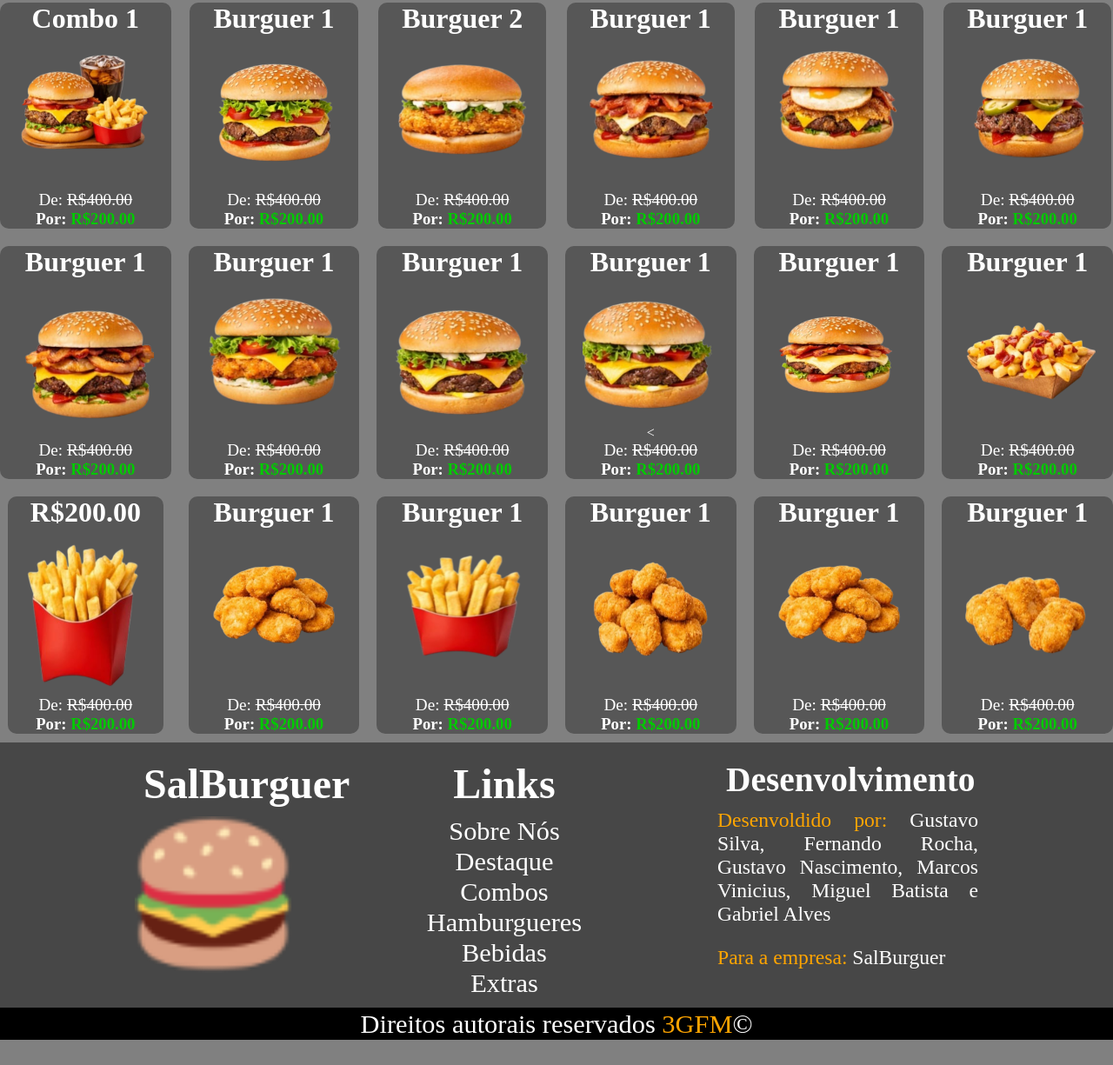
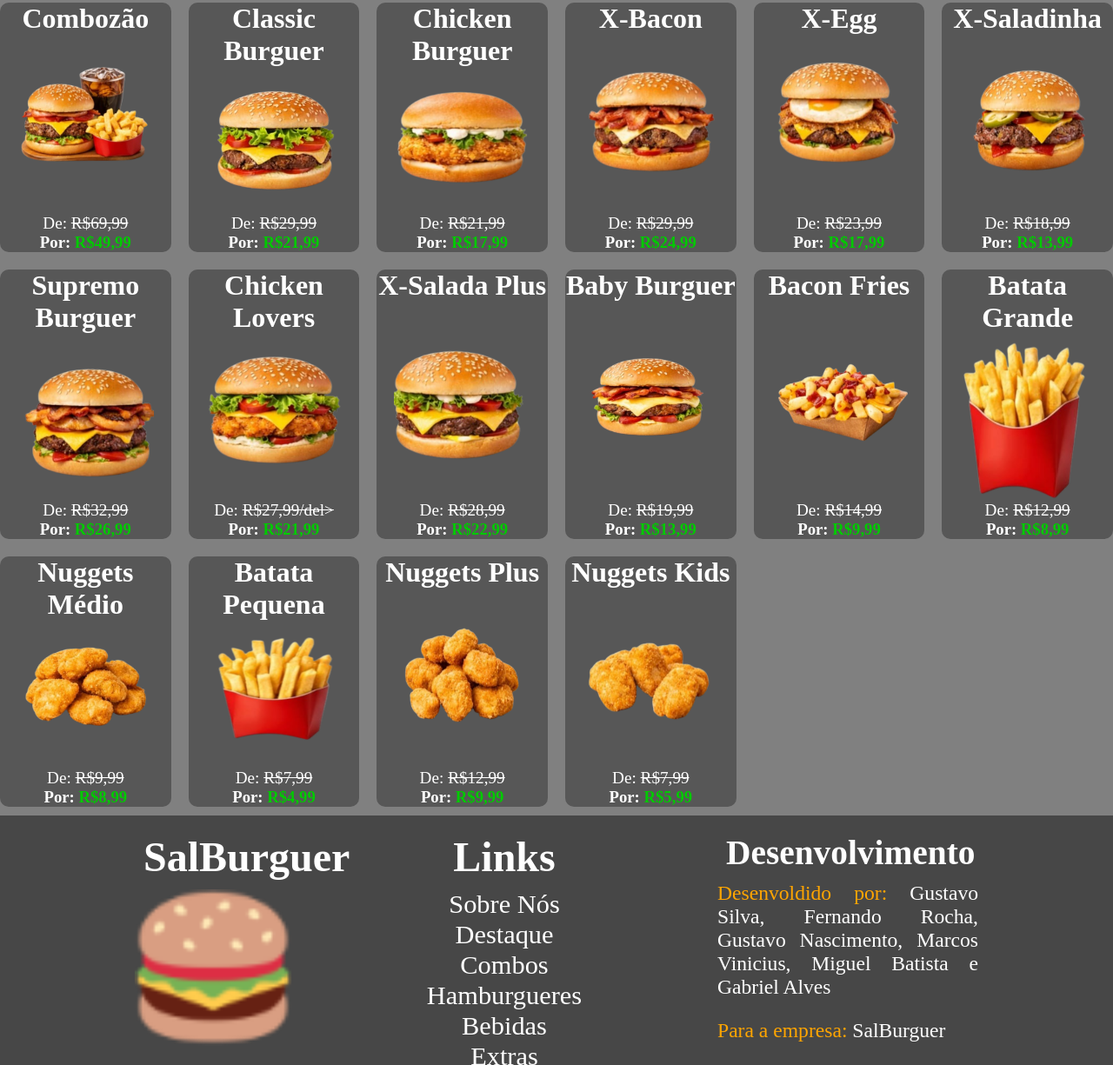
Before and after one commit to GusDev150/SalBurguer, a plain HTML site: page index.html in a window 1280 px wide. Shown: the part 266-1491 px from the top of the page at 87% size. Before the commit the page ends 1462 px from the top, so only its background shows below. Drawn offline with Linux system fonts and the light colour scheme.

Commit message:
Tudo arrumado

```diff
--- a/assets/css/style.css
+++ b/assets/css/style.css
@@ -140,6 +140,10 @@
     transition: transform 0.3s ease;
 }
 
+.cards h1, h1 {
+    text-align: center;
+}
+
 .cards p {
     font-size: 1.2em;
 }
--- a/assets/js/script.js
+++ b/assets/js/script.js
@@ -1,3 +1,7 @@
+//document.addEventListener('DOMContentLoaded', function(){
+//    filtrar('destaques')
+//})
+
 function filtrar(categoria) {
 
     const cards = document.querySelectorAll(".cards");
--- a/index.html
+++ b/index.html
@@ -38,112 +38,100 @@
     <main>
         <div class="cards-container">
             <div class="cards" data-categoria="combos destaques">
-                <h1>Combo 1</h1>
-                <img src="assets/img/Combo1.png">
-                <p>De: <del> R$400.00</del></p>
-                <h3>Por:  <span class="din">R$200.00</span></h3>
+                <h1>Combozão</h1>
+                <img src="assets/img/Combo1.png" alt="Combo 1">
+                <p>De: <del> R$69,99</del></p>
+                <h3>Por:  <span class="din">R$49,99</span></h3>
             </div>
             <div class="cards" data-categoria="hamburgueres destaques">
-                <h1>Burguer 1</h1>
-                <img src="assets/img/Burguer1.png" alt="">
-                <p>De: <del> R$400.00</del></p>
-                <h3>Por:  <span class="din">R$200.00</span></h3>
+                <h1>Classic Burguer</h1>
+                <img src="assets/img/Burguer1.png" alt="Classic Burguer">
+                <p>De: <del> R$29,99</del></p>
+                <h3>Por:  <span class="din">R$21,99</span></h3>
             </div>
             <div class="cards" data-categoria="hamburgueres destaques">
-                <h1>Burguer 2</h1>
-                <img src="assets/img/Burguer2.png" alt="">
-               <p>De: <del> R$400.00</del></p>
-                <h3>Por:  <span class="din">R$200.00</span></h3>
+                <h1>Chicken Burguer</h1>
+                <img src="assets/img/Burguer2.png" alt="Chicken Burguer">
+               <p>De: <del> R$21,99</del></p>
+                <h3>Por:  <span class="din">R$17,99</span></h3>
             </div>
             <div class="cards" data-categoria="hamburgueres destaques">
-                <h1>Burguer 1</h1>
-                <img src="assets/img/Burguer3.png" alt="">
-                <p>De: <del> R$400.00</del></p>
-                <h3>Por:  <span class="din">R$200.00</span></h3>
+                <h1>X-Bacon</h1>
+                <img src="assets/img/Burguer3.png" alt="X-Bacon">
+                <p>De: <del> R$29,99</del></p>
+                <h3>Por:  <span class="din">R$24,99</span></h3>
             </div>
-             <div class="cards" data-categoria="hamburgueres">
-                <h1>Burguer 1</h1>
-                <img src="assets/img/Burguer4.png" alt="">
-                <p>De: <del> R$400.00</del></p>
-                <h3>Por:  <span class="din">R$200.00</span></h3>
+             <div class="cards" data-categoria="hamburgueres destaques">
+                <h1>X-Egg</h1>
+                <img src="assets/img/Burguer4.png" alt="X-Egg">
+                <p>De: <del> R$23,99</del></p>
+                <h3>Por:  <span class="din">R$17,99</span></h3>
+            </div>
+            <div class="cards" data-categoria="hamburgueres destaque">
+                <h1>X-Saladinha</h1>
+                <img src="assets/img/Burguer5.png" alt="X-Saladinha">
+                <p>De: <del> R$18,99</del></p>
+                <h3>Por:  <span class="din">R$13,99</span></h3>
+            </div>
+            <div class="cards" data-categoria="hamburgueres destaques">
+                <h1>Supremo Burguer</h1>
+                <img src="assets/img/Burguer6.png" alt="Supremo Burguer">
+                <p>De: <del> R$32,99</del></p>
+                <h3>Por:  <span class="din">R$26,99</span></h3>
+            </div>
+            <div class="cards" data-categoria="hamburgueres destaques">
+                <h1>Chicken Lovers</h1>
+                <img src="assets/img/Burguer7.png" alt="Chicken Lovers">
+                <p>De: <del> R$27,99/del></p>
+                <h3>Por:  <span class="din">R$21,99</span></h3>
+            </div>
+            <div class="cards" data-categoria="hamburgueres destaques">
+                <h1>X-Salada Plus</h1>
+                <img src="assets/img/Burguer10.png" alt="X-Salada Plus">
+                <p>De: <del> R$28,99</del></p>
+                <h3>Por:  <span class="din">R$22,99</span></h3>
             </div>
             <div class="cards" data-categoria="hamburgueres">
-                <h1>Burguer 1</h1>
-                <img src="assets/img/Burguer5.png" alt="">
-                <p>De: <del> R$400.00</del></p>
-                <h3>Por:  <span class="din">R$200.00</span></h3>
-            </div>
-            <div class="cards" data-categoria="hamburgueres">
-                <h1>Burguer 1</h1>
-                <img src="assets/img/Burguer6.png" alt="">
-                <p>De: <del> R$400.00</del></p>
-                <h3>Por:  <span class="din">R$200.00</span></h3>
-            </div>
-            <div class="cards" data-categoria="hamburgueres">
-                <h1>Burguer 1</h1>
-                <img src="assets/img/Burguer7.png" alt="">
-                <p>De: <del> R$400.00</del></p>
-                <h3>Por:  <span class="din">R$200.00</span></h3>
-            </div>
-            <div class="cards" data-categoria="hamburgueres">
-                <h1>Burguer 1</h1>
-                <img src="assets/img/Burguer8.png" alt="">
-                <p>De: <del> R$400.00</del></p>
-                <h3>Por:  <span class="din">R$200.00</span></h3>
-            </div>
-            <div class="cards" data-categoria="hamburgueres">
-                <h1>Burguer 1</h1>
-                <img src="assets/img/Burguer10.png" alt="">
-                <<p>De: <del> R$400.00</del></p>
-                <h3>Por:  <span class="din">R$200.00</span></h3>
-            </div>
-            <div class="cards" data-categoria="hamburgueres">
-                <h1>Burguer 1</h1>
-                <img src="assets/img/Burguer11.png" alt="">
-                <p>De: <del> R$400.00</del></p>
-                <h3>Por:  <span class="din">R$200.00</span></h3>
+                <h1>Baby Burguer</h1>
+                <img src="assets/img/Burguer11.png" alt="Baby Burguer">
+                <p>De: <del> R$19,99</del></p>
+                <h3>Por:  <span class="din">R$13,99</span></h3>
             </div>
             <div class="cards" data-categoria="extras destaques">
-                <h1>Burguer 1</h1>
-                <img src="assets/img/BatacoBacon.png" alt="">
-                <p>De: <del> R$400.00</del></p>
-                <h3>Por:  <span class="din">R$200.00</span></h3>
+                <h1>Bacon Fries</h1>
+                <img src="assets/img/BatacoBacon.png" alt="Bacon Fries">
+                <p>De: <del> R$14,99</del></p>
+                <h3>Por:  <span class="din">R$9,99</span></h3>
             </div>
             <div class="cards" data-categoria="extras">
-                <h1>R$200.00</h1>
-                <img src="assets/img/BatataG.png" alt="">
-                <p>De: <del> R$400.00</del></p>
-                <h3>Por:  <span class="din">R$200.00</span></h3>
+                <h1>Batata Grande</h1>
+                <img src="assets/img/BatataG.png" alt="Batata Grande destaques">
+                <p>De: <del> R$12,99</del></p>
+                <h3>Por:  <span class="din">R$8,99</span></h3>
             </div>
             <div class="cards" data-categoria="extras">
-                <h1>Burguer 1</h1>
-                <img src="assets/img/NugsM.png" alt="">
-                <p>De: <del> R$400.00</del></p>
-                <h3>Por:  <span class="din">R$200.00</span></h3>
+                <h1>Nuggets Médio</h1>
+                <img src="assets/img/NugsM.png" alt="Nuggets Médio">
+                <p>De: <del> R$9,99</del></p>
+                <h3>Por:  <span class="din">R$8,99</span></h3>
             </div>
             <div class="cards" data-categoria="extras">
-                <h1>Burguer 1</h1>
-                <img src="assets/img/BatataP.png" alt="">
-                <p>De: <del> R$400.00</del></p>
-                <h3>Por:  <span class="din">R$200.00</span></h3>
+                <h1>Batata Pequena</h1>
+                <img src="assets/img/BatataP.png" alt="Batata Pequena">
+                <p>De: <del> R$7,99</del></p>
+                <h3>Por:  <span class="din">R$4,99</span></h3>
             </div>
             <div class="cards" data-categoria="extras destaques">
-                <h1>Burguer 1</h1>
-                <img src="assets/img/NugsG.png" alt="">
-                <p>De: <del> R$400.00</del></p>
-                <h3>Por:  <span class="din">R$200.00</span></h3>
+                <h1>Nuggets Plus</h1>
+                <img src="assets/img/NugsG.png" alt="Nuggets Plus">
+                <p>De: <del> R$12,99</del></p>
+                <h3>Por:  <span class="din">R$9,99</span></h3>
             </div>
             <div class="cards" data-categoria="extras">
-                <h1>Burguer 1</h1>
-                <img src="assets/img/NugsM.png" alt="">
-                <p>De: <del> R$400.00</del></p>
-                <h3>Por:  <span class="din">R$200.00</span></h3>
-            </div>
-            <div class="cards" data-categoria="extras">
-                <h1>Burguer 1</h1>
-                <img src="assets/img/NugsP.png" alt="">
-                <p>De: <del> R$400.00</del></p>
-                <h3>Por:  <span class="din">R$200.00</span></h3>
+                <h1>Nuggets Kids</h1>
+                <img src="assets/img/NugsP.png" alt="Nuggets Pequeno">
+                <p>De: <del> R$7,99</del></p>
+                <h3>Por:  <span class="din">R$5,99</span></h3>
             </div>
         </div>
     </main>
```
